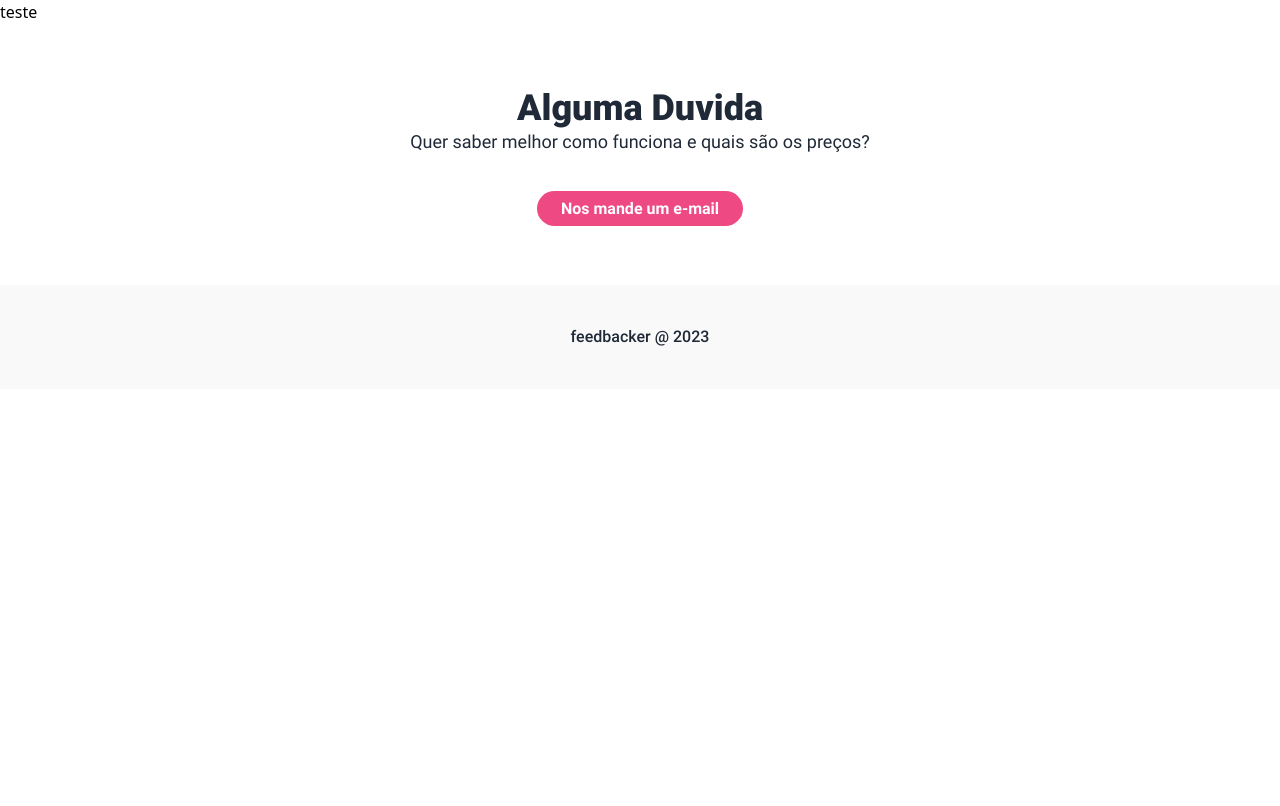
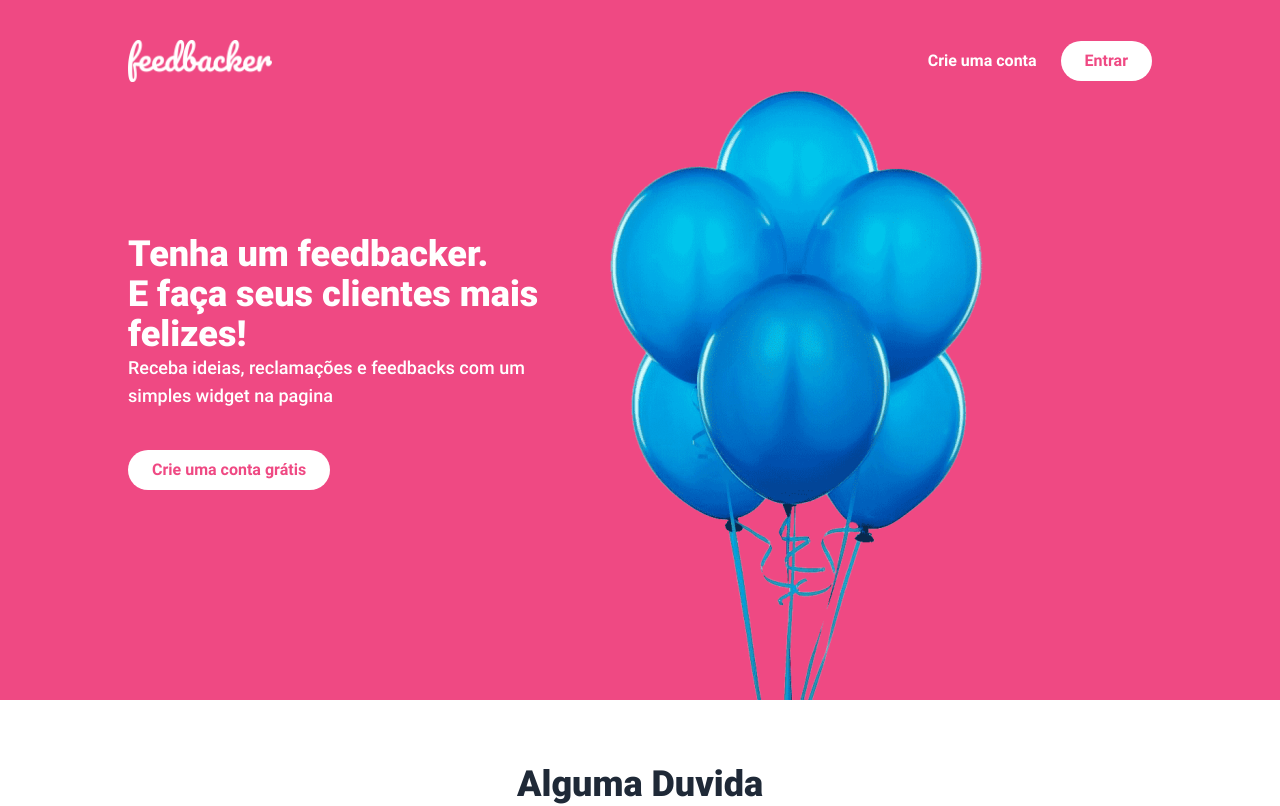
Before and after one commit to caiomitsuo/CursoVueJsBrasil, a Vue app in the folder dashboard/: page / in a window 1280 px wide. Shown: the top 806 px of the page. Built offline with nearby package versions, Linux system fonts and the light colour scheme.

Commit message:
Tela inicial finalizada

```diff
--- a/dashboard/src/views/Home/CustomHeader.vue
+++ b/dashboard/src/views/Home/CustomHeader.vue
@@ -1,8 +1,56 @@
 <template>
-  <h1>teste</h1>
+  <header class="header">
+    <div class="header-group">
+      <div class="flex items-center justify-between py-10">
+        <div class="w-28 lg:w-36">
+          <img class="w-full" src="../../assets/images/logo_white.png" alt="logo">
+        </div>
+        <div class="flex">
+          <button class="px-6 py-2  font-bold text-white rounded-full focus:outline-none">
+            Crie uma conta
+          </button>
+          <button class="px-6 py-2  font-bold bg-white rounded-full text-brand-main focus:outline-none">
+            Entrar
+          </button>
+        </div>
+      </div>
+      <div class="flex flex-col mt-28">
+        <h1 class="text-4xl font-black text-white">Tenha um feedbacker. <br>
+          E faça seus clientes mais <br class="hidden lg:block">
+          felizes!
+        </h1>
+        <p class="text-lg font-medium text-white">
+          Receba ideias, reclamações e feedbacks com um <br class="hidden lg:block">
+          simples widget na pagina
+        </p>
+        <div>
+          <button class="px-6 py-2 mt-10 font-bold bg-white rounded-full text-brand-main focus:outline-none">
+            Crie uma conta grátis
+          </button>
+        </div>
+      </div>
+    </div>
+  </header>
 </template>
 
-<script></script>
-<style scoped>
-/* code... */
+<script>
+
+</script>
+<style lang="postcss" scoped>
+.header {
+  @apply bg-brand-main w-full flex justify-center;
+  height: 700px;
+}
+.header-group{
+  @apply flex flex-col w-4/5 max-w-6xl;
+}
+
+@media(min-width: 640px) {
+  .header-group{
+    background-image: url(../../assets/images/blue_balloons.png);
+    background-size: 628px;
+    background-position: 90% 100%;
+    background-repeat: no-repeat;
+  }
+}
 </style>
```
Also changed, not shown: dashboard/src/assets/icons/copy.svg, dashboard/src/views/Home/Contact.vue (line endings or trailing spaces).
